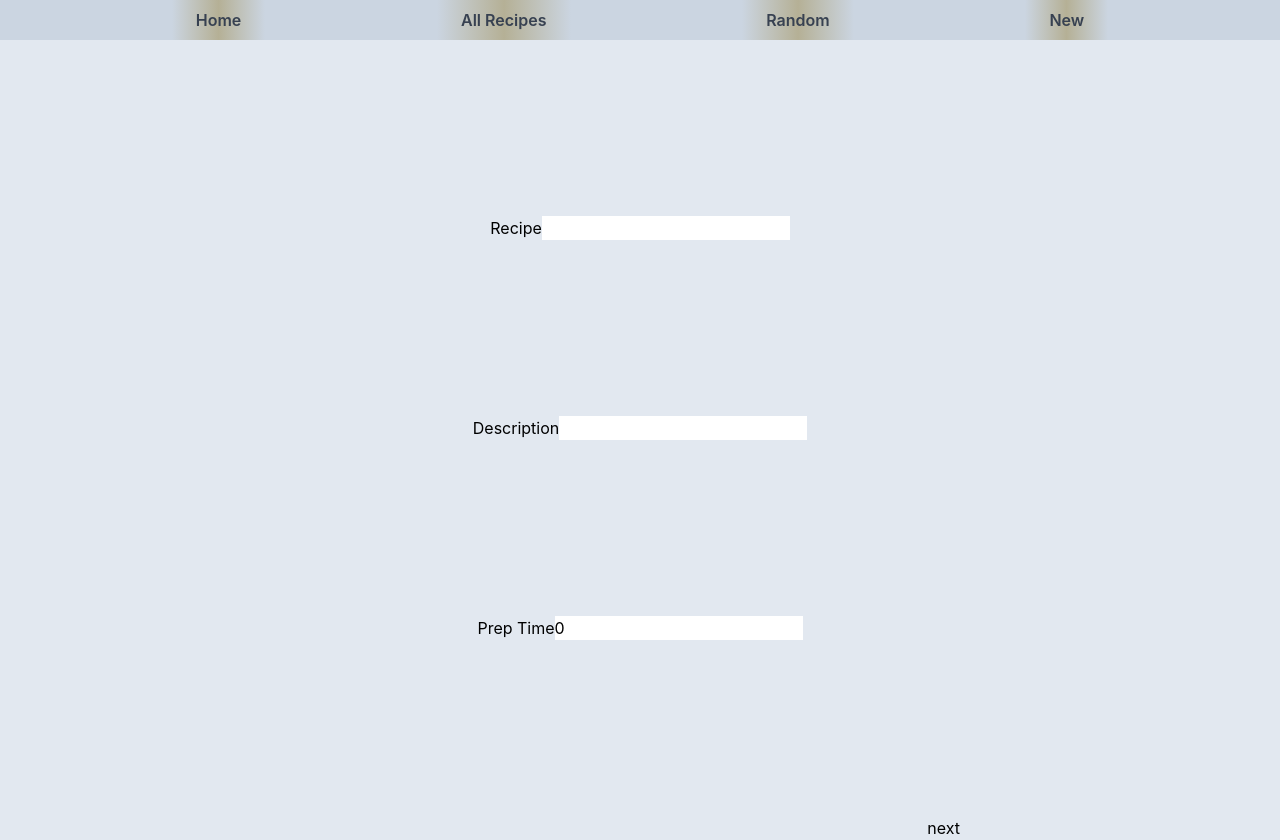
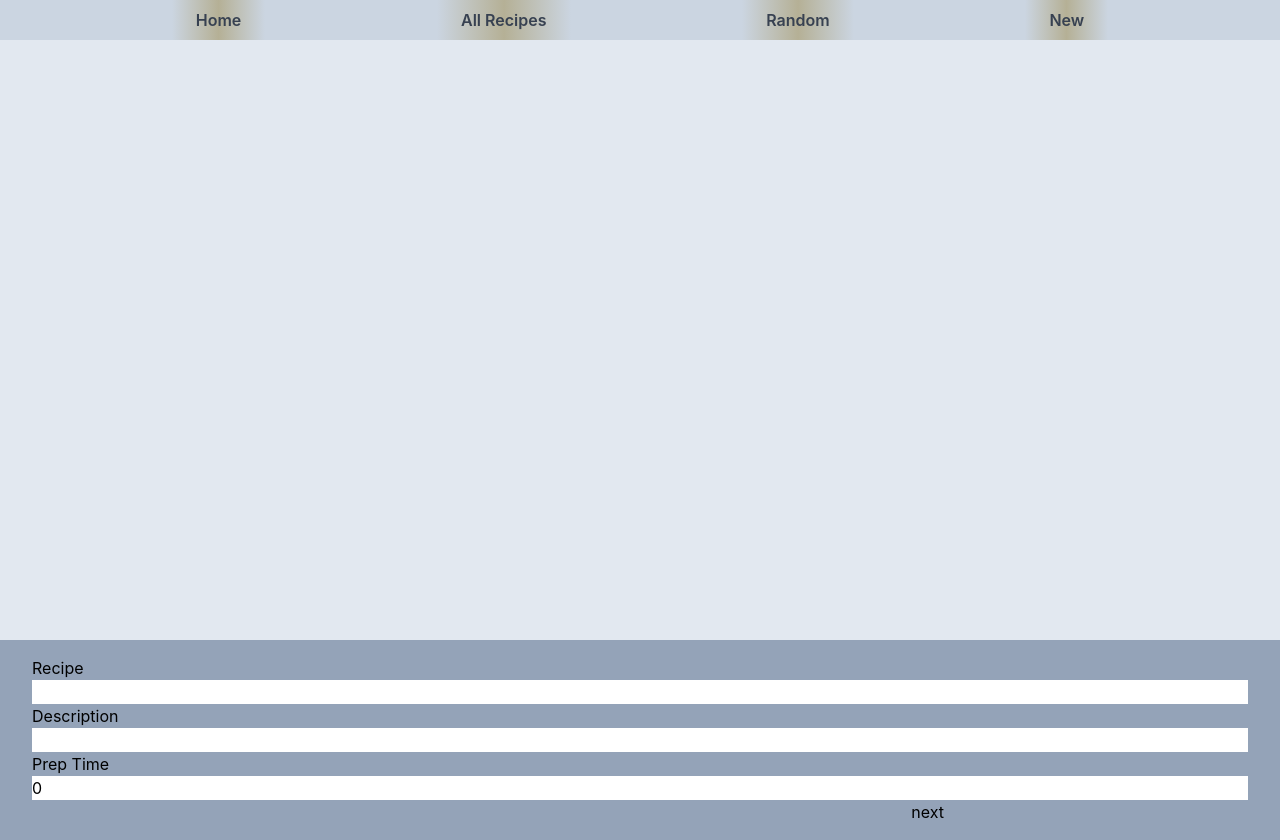
Before and after one commit to mikedubcurry/recipes, a Next.js app: page /new in a window 1280 px wide. Built offline with nearby package versions, Linux system fonts and the light colour scheme.

Commit message:
prep multi form for submission

```diff
--- a/components/form/IngredientForm.jsx
+++ b/components/form/IngredientForm.jsx
@@ -39,27 +39,37 @@ function IngredientForm({ ingredients, dispatch }) {
 
 	return (
 		<>
+			<label className="flex flex-col w-full" htmlFor="name">
+				Ingredient
 				<input
+					id="name"
 					type="text"
 					value={ingredientName}
 					onChange={(e) => {
 						setIngName(e.target.value);
 					}}
 				/>
+			</label>
+			<label className="flex flex-col w-full" htmlFor="unit">Unit of measure
 				<input
+					id="unit"
 					type="text"
 					value={unit}
 					onChange={(e) => {
 						setUnit(e.target.value);
 					}}
 				/>
+			</label>
+			<label className="flex flex-col w-full" htmlFor="amount">Amount
 				<input
+					id="amount"
 					type="number"
 					value={amount}
 					onChange={(e) => {
 						setAmount(e.target.value);
 					}}
 				/>
+			</label>
 			<button
 				onClick={(e) => {
 					e.preventDefault();
--- a/components/form/MultipartForm.jsx
+++ b/components/form/MultipartForm.jsx
@@ -19,21 +19,36 @@ function MultipartForm({ children, done }) {
 		setStep(step + 1);
 	};
 	return (
-		<>
+		<form
+			className="bg-slate-400 w-full flex flex-col items-center justify-evenly px-8 py-4"
+			// action={action}
+			// method={method}
+			onSubmit={(e) => {
+				e.preventDefault();
+			}}
+		>
 			{inProgress ? (
 				<>
 					{children[step]}
 					<div className="w-1/2 flex justify-between">
-						<button className="disabled:invisible" disabled={step === 0} onClick={prevForm}>
+						<button type="button" className="disabled:invisible" disabled={step === 0} onClick={prevForm}>
 							prev
 						</button>
-						<button onClick={nextForm}>next</button>
+						{step === children.length - 1 ? (
+							<button type="submit" onClick={nextForm}>
+								finish
+							</button>
+						) : (
+							<button type="button" onClick={nextForm}>
+								next
+							</button>
+						)}
 					</div>
 				</>
 			) : (
 				<p>all done</p>
 			)}
-		</>
+		</form>
 	);
 }
 
--- a/components/form/ProcedureForm.jsx
+++ b/components/form/ProcedureForm.jsx
@@ -5,7 +5,7 @@ function ProcedureForm({ dispatch, procedure }) {
 	const [procText, setProcText] = useState('');
 	return (
 		<>
-			<label htmlFor="proc">
+			<label htmlFor="proc" className="flex flex-col w-full">
 				<p>Step by step, enter the step for the recipe.</p>
 				<p>click next when finished</p>
 				<input
@@ -18,6 +18,7 @@ function ProcedureForm({ dispatch, procedure }) {
 				/>
 			</label>
 			<button
+				type='button'
 				onClick={() => {
 					dispatch({ type: 'add_proc', payload: { id: uuid(), txt: procText } });
 					setProcText('');
--- a/components/form/RecipeDescriptionForm.jsx
+++ b/components/form/RecipeDescriptionForm.jsx
@@ -7,7 +7,7 @@ function RecipeDescriptionForm({ recipeDescription, dispatch }) {
 
 	return (
 		<>
-			<label htmlFor="recipe-name">
+			<label className="flex flex-col w-full" htmlFor="recipe-name">
 				Recipe
 				<input
 					id="recipe-name"
@@ -26,7 +26,7 @@ function RecipeDescriptionForm({ recipeDescription, dispatch }) {
 					}}
 				/>
 			</label>
-			<label htmlFor="recipe-desc">
+			<label className="flex flex-col w-full" htmlFor="recipe-desc">
 				Description
 				<input
 					type="text"
@@ -45,7 +45,7 @@ function RecipeDescriptionForm({ recipeDescription, dispatch }) {
 					}}
 				/>
 			</label>
-			<label htmlFor="recipe-preptime">
+			<label className="flex flex-col w-full" htmlFor="recipe-preptime">
 				Prep Time
 				<input
 					type="number"
--- a/components/form/TagForm.jsx
+++ b/components/form/TagForm.jsx
@@ -8,7 +8,7 @@ function TagForm({ dispatch, tags }) {
 
 	return (
 		<>
-			<label htmlFor="tag">
+			<label className="flex flex-col w-full" htmlFor="tag">
 				Add a Tag
 				<input
 					type="text"
@@ -20,6 +20,7 @@ function TagForm({ dispatch, tags }) {
 				/>
 			</label>
 			<button
+				type='button'
 				onClick={() => {
 					dispatch({
 						type: 'add_tag',
```
Lines whose indentation alone changed are shown as unchanged.
